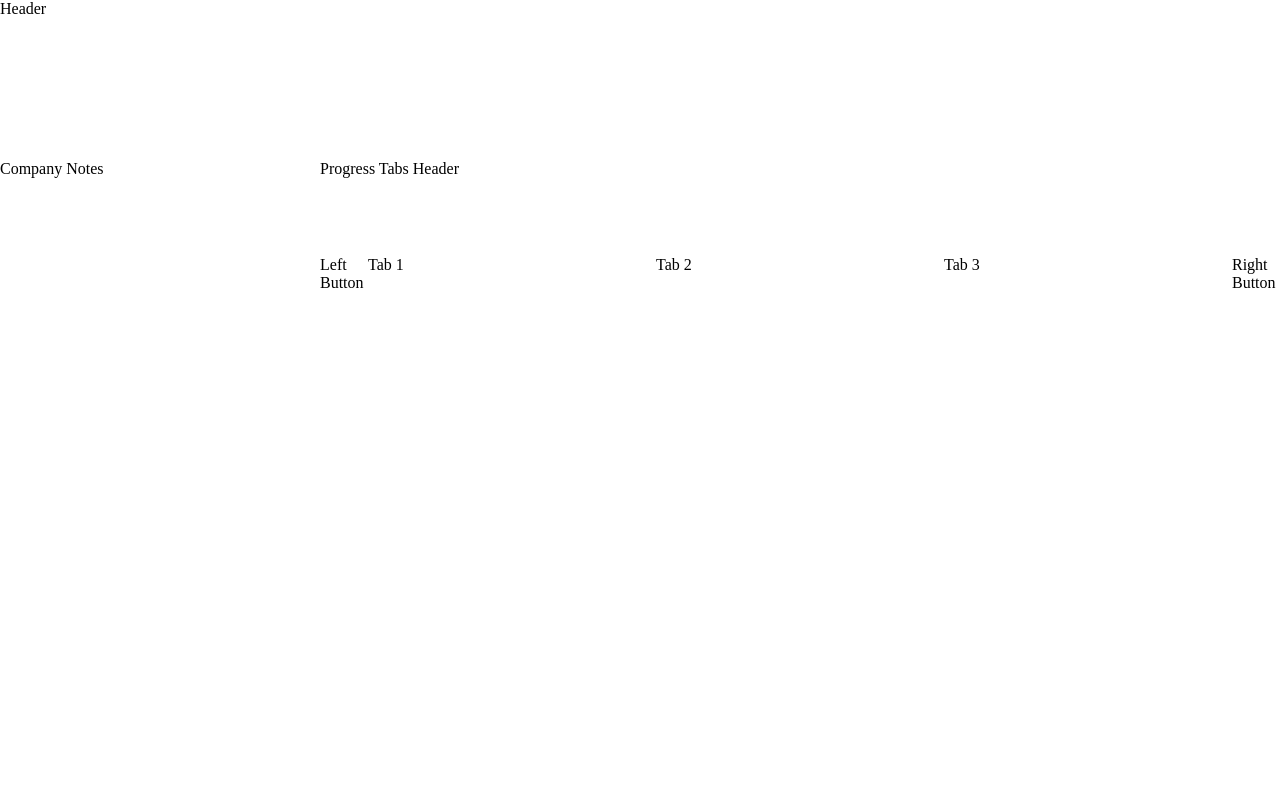
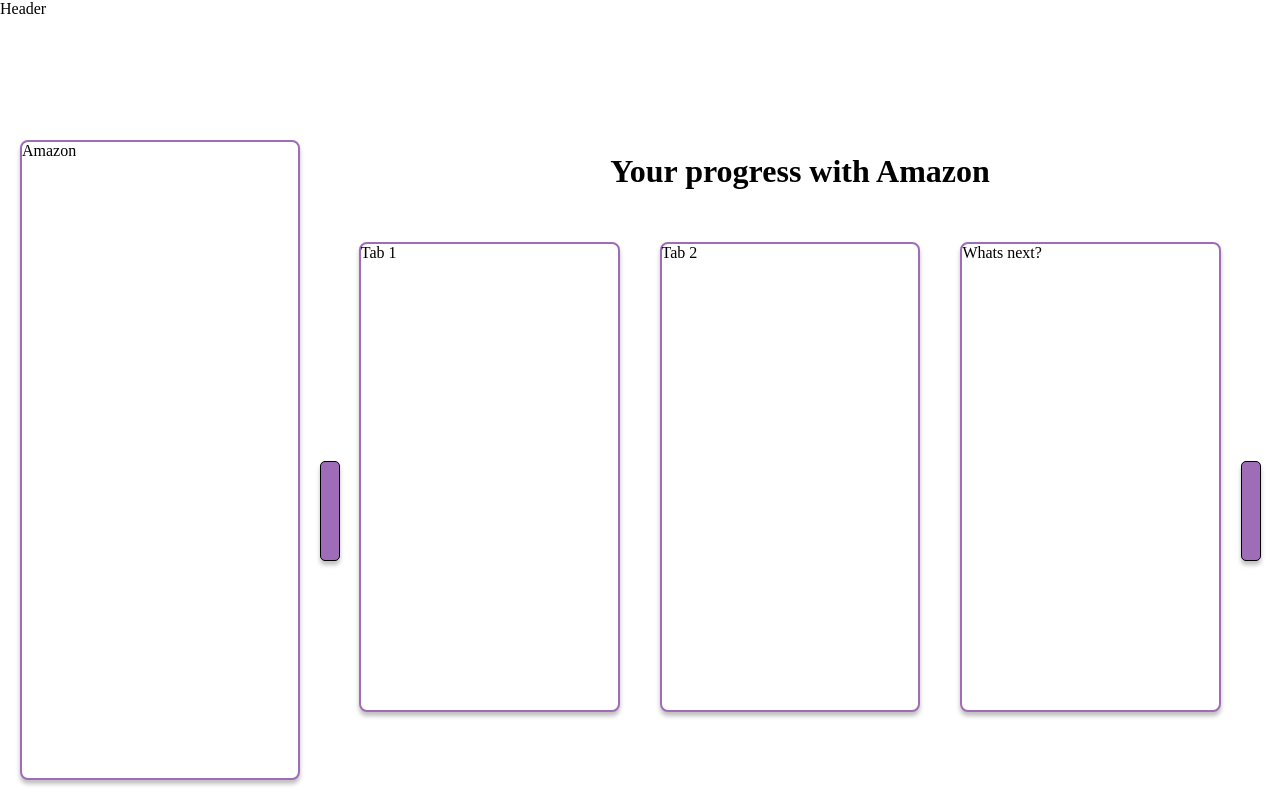
Before and after one commit to hratx-blue-ocean/Selous, a React app in the folder client/: page / in a window 1280 px wide. Built offline with nearby package versions, Linux system fonts and the light colour scheme.

Commit message:
Working on component css scaffolding before breaking it up
Co-Authored-By: Joel Armendariz <joelarmendariz@users.noreply.github.com>

```diff
--- a/client/src/components/DetailsPage/DetailsPage.css
+++ b/client/src/components/DetailsPage/DetailsPage.css
@@ -5,7 +5,7 @@
     width: 100vw;
     height: 100vh;
     display: grid;
-    grid-template-rows: 20% 80%;
+    grid-template-rows: 15% 85%;
     grid-template-areas:
         'header'
         'page_body';
@@ -35,11 +35,23 @@
 
 .company_notes {
     margin: 0;
+    padding: 20px;
+    box-sizing: border-box;
+    width: 100%;
+    height: 100%;
+    grid-area: company_notes;
+}
+
+.company_notes_box{
+    margin: 0;
     padding: 0;
     box-sizing: border-box;
     width: 100%;
     height: 100%;
-    grid-area: company_notes;
+    background: #FFFFFF;
+    border: 2px solid #9F6CB7;
+    box-shadow: 0px 4px 4px rgba(0, 0, 0, 0.25);
+    border-radius: 8px;
 }
 
 .progress_tabs_wrapper{
@@ -63,19 +75,22 @@
     width: 100%;
     height: 100%;
     grid-area: progress_tabs_header;
+    display: grid;
+    place-items: center;
 }
 
 .progress_tabs{
     margin: 0;
     padding: 0;
+    padding-right: 20px;
     box-sizing: border-box;
     width: 100%;
     height: 100%;
     grid-area: progress_tabs;
     display: grid;
-    grid-template-columns: 5% repeat(3, 30%) 5%;
+    grid-template-columns: 2% repeat(3, 32%) 2%;
     grid-template-areas:
-        'left_button tab1 tab2 tab3 right_button';
+        'left_button tab_wrapper_one tab_wrapper_two tab_wrapper_three right_button';
 }
 
 .left_button{
@@ -85,32 +100,34 @@
     width: 100%;
     height: 100%;
     grid-area: left_button;
+    display: grid;
 }
 
-.tab1{
+.tab_wrapper_one{
     margin: 0;
-    padding: 0;
+    padding: 20px;
     box-sizing: border-box;
     width: 100%;
     height: 100%;
-    grid-area: tab1;
+    grid-area: tab_wrapper_one;
 }
 
-.tab2{
+.tab_wrapper_two{
     margin: 0;
-    padding: 0;
+    padding: 20px;
     box-sizing: border-box;
     width: 100%;
     height: 100%;
-    grid-area: tab2;
+    grid-area: tab_wrapper_two;
 }
-.tab3{
+
+.tab_wrapper_three{
     margin: 0;
-    padding: 0;
+    padding: 20px;
     box-sizing: border-box;
     width: 100%;
     height: 100%;
-    grid-area: tab3;
+    grid-area: tab_wrapper_three;
 }
 
 .right_button{
@@ -120,4 +137,43 @@
     width: 100%;
     height: 100%;
     grid-area: right_button;
+    display: grid;
 }
+
+.tab{
+    margin: 0;
+    padding: 0;
+    box-sizing: border-box;
+    width: 100%;
+    height: 470px;
+    background: #FFFFFF;
+    border: 2px solid #9F6CB7;
+    box-shadow: 0px 4px 4px rgba(0, 0, 0, 0.25);
+    border-radius: 8px;
+}
+
+.tab_whats_next{
+    margin: 0;
+    padding: 0;
+    box-sizing: border-box;
+    width: 100%;
+    height: 470px;
+    background: #FFFFFF;
+    border: 2px solid #9F6CB7;
+    box-shadow: 0px 4px 4px rgba(0, 0, 0, 0.25);
+    border-radius: 8px;
+}
+
+.button{
+    display: flex;
+    place-self: center;
+    margin: 0;
+    padding: 0;
+    box-sizing: border-box;
+    width: 20px;
+    height: 100px;
+    background: #9F6CB7;
+    border: 1px solid #000000;
+    box-shadow: 0px 4px 4px rgba(0, 0, 0, 0.25);
+    border-radius: 5px;
+}
--- a/client/src/components/DetailsPage/DetailsPage.jsx
+++ b/client/src/components/DetailsPage/DetailsPage.jsx
@@ -8,15 +8,29 @@
   <div className={styles.container}>
     <div className={styles.header}>Header</div>
     <div className={styles.page_body}>
-      <div className={styles.company_notes}>Company Notes</div>
+      <div className={styles.company_notes}>
+        <div className={styles.company_notes_box}>Amazon</div>
+      </div>
       <div className={styles.progress_tabs_wrapper}>
-        <div className={styles.progress_tabs_header}>Progress Tabs Header</div>
+        <div className={styles.progress_tabs_header}>
+          <h1>Your progress with Amazon</h1>
+        </div>
         <div className={styles.progress_tabs}>
-          <div className={styles.left_button}>Left Button</div>
-          <div className={styles.tab1}>Tab 1</div>
-          <div className={styles.tab2}>Tab 2</div>
-          <div className={styles.tab3}>Tab 3</div>
-          <div className={styles.right_button}>Right Button</div>
+          <div className={styles.left_button}>
+            <div className={styles.button} />
+          </div>
+          <div className={styles.tab_wrapper_one}>
+            <div className={styles.tab}>Tab 1</div>
+          </div>
+          <div className={styles.tab_wrapper_two}>
+            <div className={styles.tab}>Tab 2</div>
+          </div>
+          <div className={styles.tab_wrapper_three}>
+            <div className={styles.tab_whats_next}>Whats next?</div>
+          </div>
+          <div className={styles.right_button}>
+            <div className={styles.button} />
+          </div>
         </div>
       </div>
     </div>
```
Also changed, not shown: 1 other file (tests, documents, lock files or other folders).
